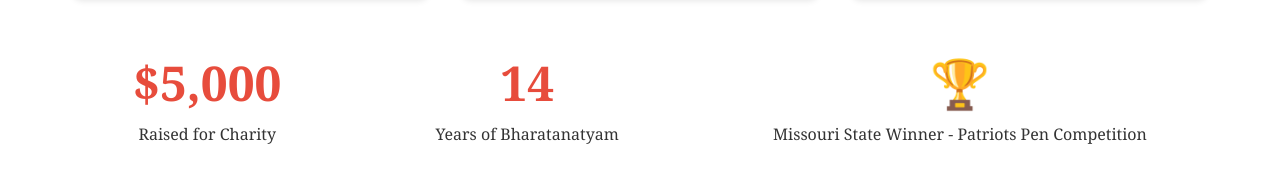
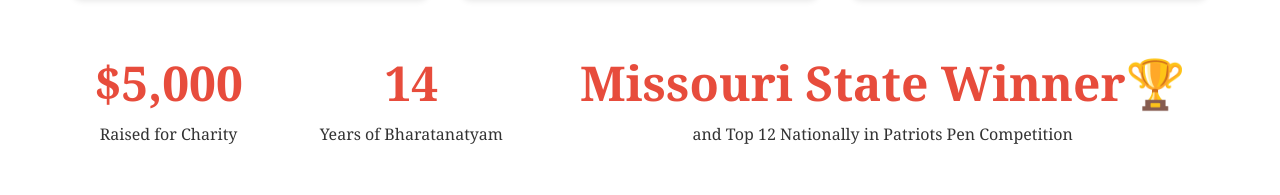
Before and after one commit to hrshybhutoria/profile, a plain HTML site: page index.html in a window 1280 px wide. Shown: the part 1597-1792 px from the top of the page. Drawn offline with Linux system fonts and the light colour scheme.

Commit message:
index.html

```diff
--- a/index.html
+++ b/index.html
@@ -511,8 +511,8 @@
                 <span class="stat-label">Years of Bharatanatyam</span>
             </div>
             <div class="stat-item">
-                <span class="stat-number">🏆</span>
-                <span class="stat-label">Missouri State Winner - Patriots Pen Competition</span>
+                <span class="stat-number">Missouri State Winner🏆</span>
+                <span class="stat-label">and Top 12 Nationally in Patriots Pen Competition</span>
             </div>
         </div>
     </section>
```
